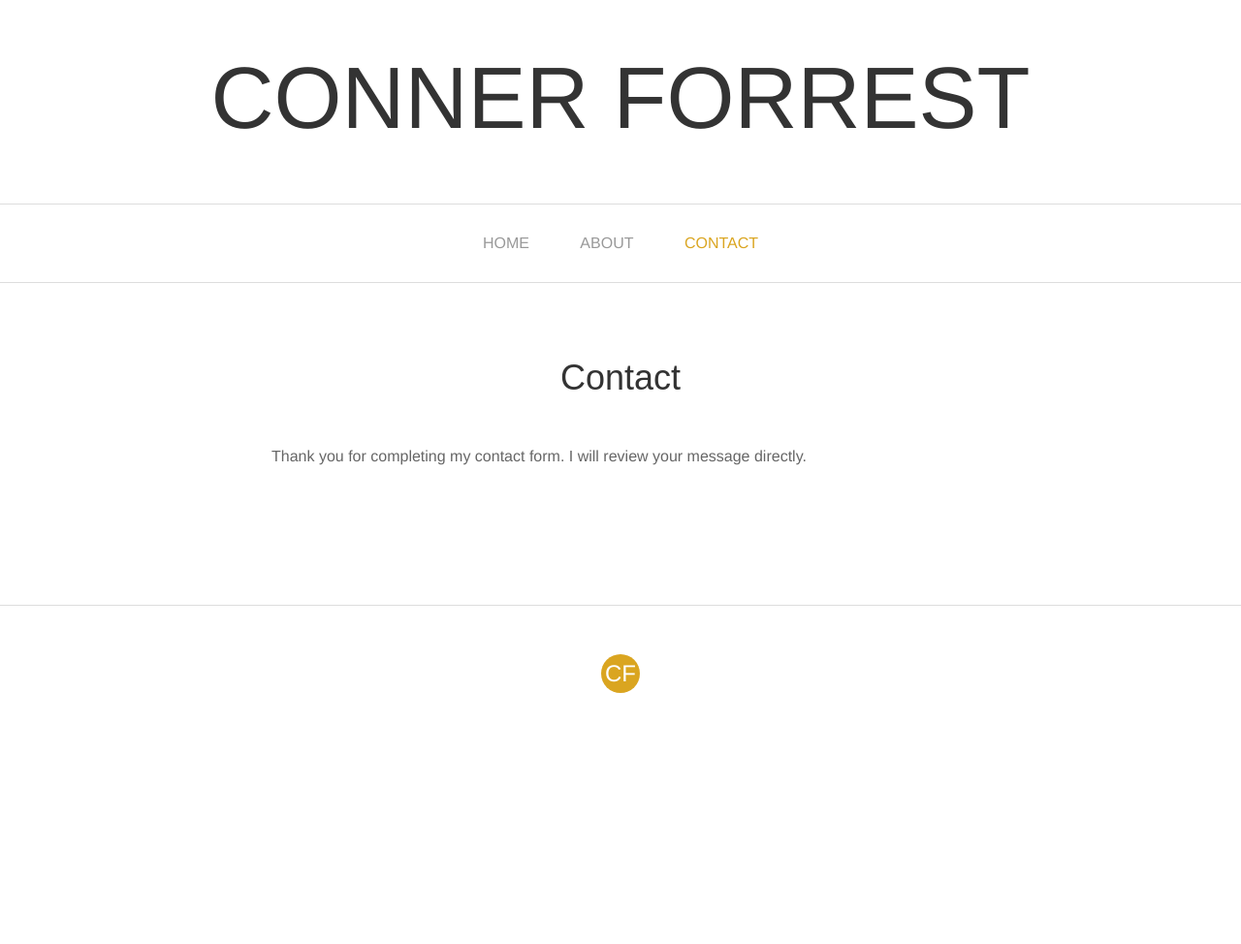
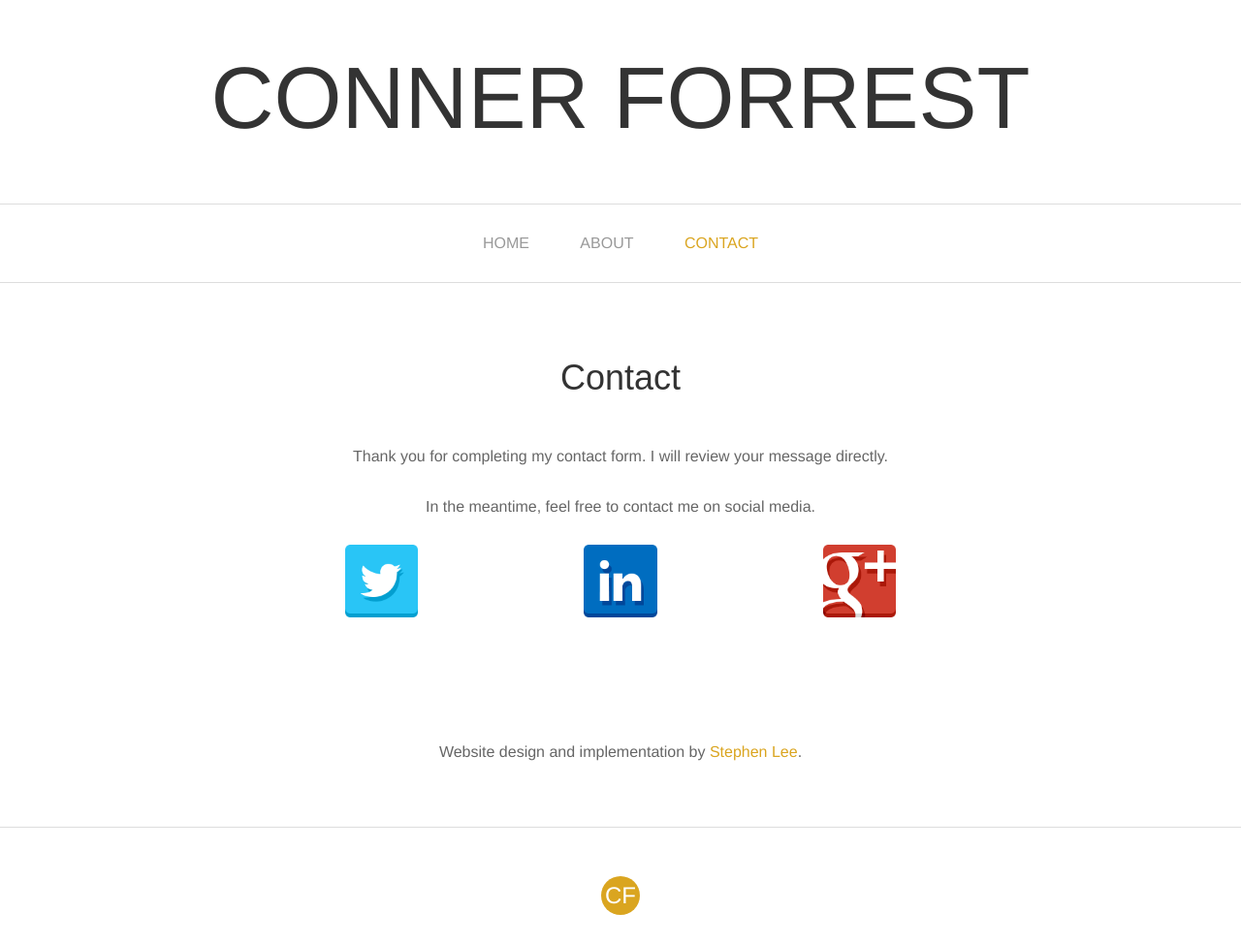
Before and after one commit to connerforrest/connerforrest.github.io, a Jekyll site: the page built from contact/thank-you.html, in a window 1280 px wide. Shown: the whole page at 97% size. Built offline with Jekyll 4.4.1, drawn with Linux system fonts in a browser that asks for light colours; Markdown is read by kramdown in place of the engine named in the settings; before the commit the page ends 900 px from its top, so only the background shows below that.

Commit message:
Updated developer creds, updated contact form thank you page

```diff
--- /dev/null
+++ b/_includes/social.html
@@ -0,0 +1,11 @@
+<div id="social-icons">
+	<div class="one-third first">
+		<p><a href="https://twitter.com/connerforrest" target="_blank"><img src="/assets/twitter.png" class="aligncenter" /></a></p>
+	</div>
+	<div class="one-third">
+		<p><a href="https://www.linkedin.com/in/connerforrest" target="_blank"><img src="/assets/linkedin.png" class="aligncenter" /></a></p>
+	</div>
+	<div class="one-third">
+	<p><a href="https://plus.google.com/+ConnerForrest1/about" target="_blank"><img src="/assets/google-plus.png" class="aligncenter" /></a></p>
+	</div>
+</div>
--- a/contact/thank-you.html
+++ b/contact/thank-you.html
@@ -4,4 +4,12 @@ title: Contact
 ---
 
 
+<div id="thank-you">
 <p>Thank you for completing my contact form. I will review your message directly.</p>
+<p>In the meantime, feel free to contact me on social media.</p>
+</div>
+{% include social.html %}
+
+</div>
+<div>
+<p class="cred-text">Website design and implementation by <a href="http://www.avidnetizen.com/" title="Websites by Stephen Lee" target="_blank">Stephen Lee</a>.</p>
--- a/css/main.css
+++ b/css/main.css
@@ -298,9 +298,23 @@ img {
 	color: white;
 	font-size: 24px;
 }
-
+.cred-text {
+	text-align: center;
+	margin: 100px 0 -50px;
+}
+.cred-text a {
+	color: goldenrod;
+	text-decoration: none;
+}
+.cred-text a:hover {
+	text-decoration: underline;
+}
 .social-media {
 	text-align:center;
+}
+
+#thank-you {
+	text-align: center;
 }
 
 /* Forms
```
Also changed, not shown: contact/index.html (+4 -13 lines), 3 other files.
